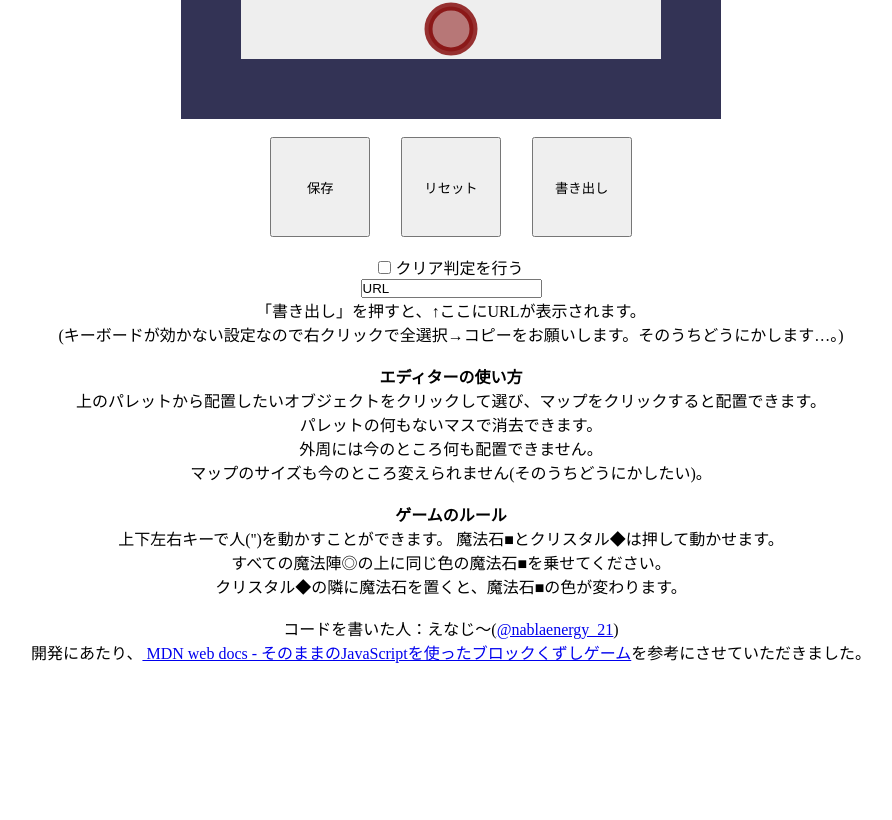
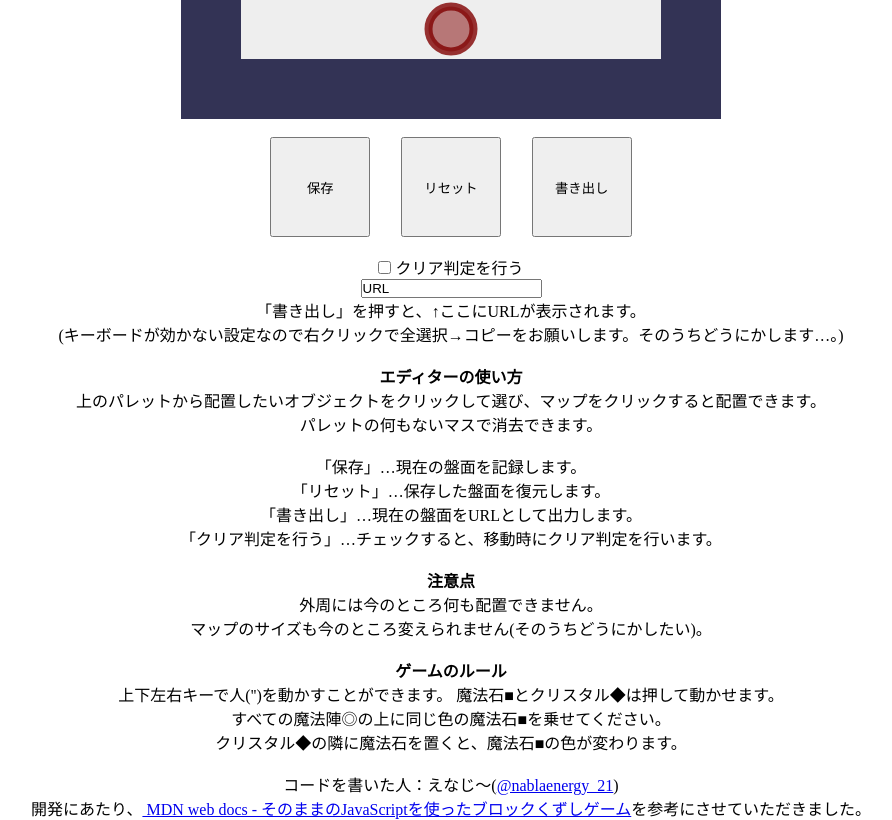
Before and after one commit to muse-energy/games, a plain HTML site: page mahoujin_editor.html in a window 1280 px wide. Shown: the part 595-1415 px from the top of the page, without its empty margins (189-1081 px from the left). Before the commit the page ends 1259 px from the top, so only its background shows below. Drawn offline with Linux system fonts and the light colour scheme.

Commit message:
add some explanations

```diff
--- a/mahoujin_editor.html
+++ b/mahoujin_editor.html
@@ -528,7 +528,15 @@ function exportMap(){
 
 <b>エディターの使い方</b><br>
 上のパレットから配置したいオブジェクトをクリックして選び、マップをクリックすると配置できます。<br>
-パレットの何もないマスで消去できます。<br>
+パレットの何もないマスで消去できます。<br><br>
+
+「保存」…現在の盤面を記録します。<br>
+「リセット」…保存した盤面を復元します。<br>
+「書き出し」…現在の盤面をURLとして出力します。<br>
+「クリア判定を行う」…チェックすると、移動時にクリア判定を行います。<br><br>
+
+
+<b>注意点</b><br>
 外周には今のところ何も配置できません。<br>
 マップのサイズも今のところ変えられません(そのうちどうにかしたい)。<br>
 <br>
```
